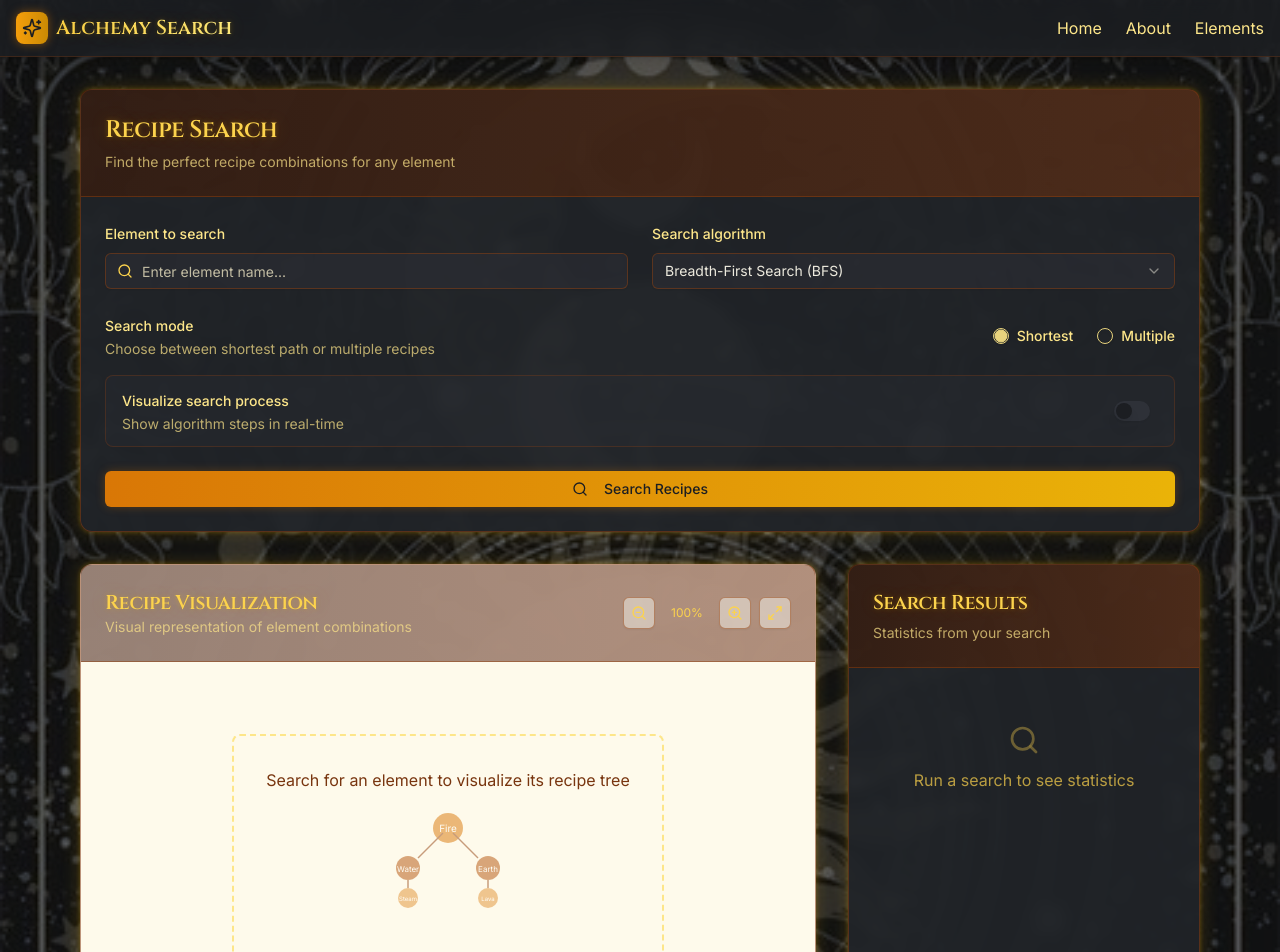
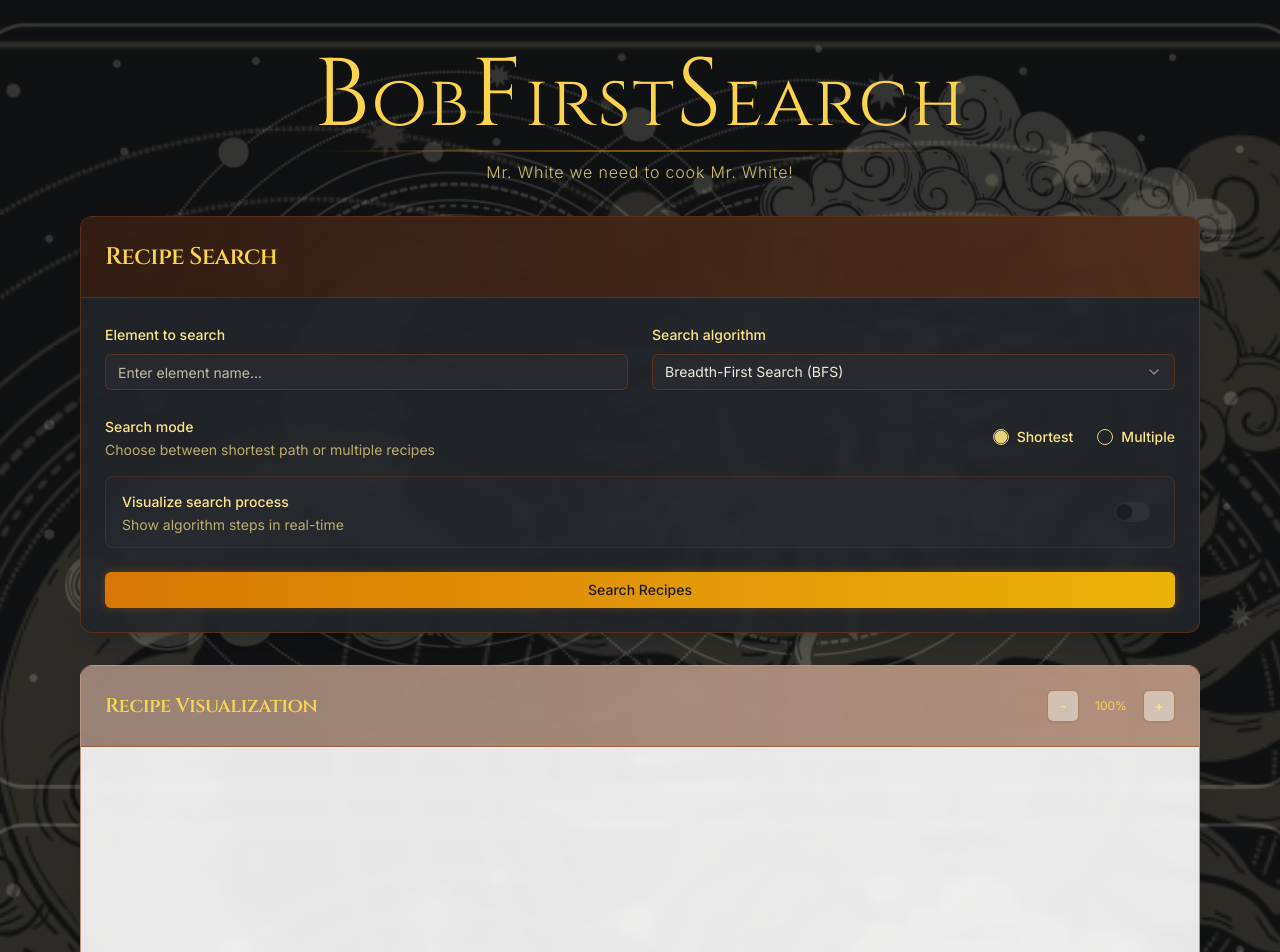
Before and after one commit to PeterWongsoredjo/Tubes2_BobFirstSearch, a Next.js app in the folder src/frontend/: page / in a window 1280 px wide. Shown: the top 952 px of the page. Built offline with nearby package versions, Linux system fonts and the light colour scheme.

Commit message:
feat: added frontend

```diff
--- a/src/frontend/src/app/globals.css
+++ b/src/frontend/src/app/globals.css
@@ -80,14 +80,6 @@
   }
 }
 
-.glow-text {
-  text-shadow: 0 0 5px rgba(234, 179, 8, 0.3), 0 0 20px rgba(234, 179, 8, 0.2);
-}
-
-.glow-border {
-  box-shadow: 0 0 5px rgba(234, 179, 8, 0.3), 0 0 20px rgba(234, 179, 8, 0.2);
-}
-
 .celestial-background {
   position: relative;
 }
--- a/src/frontend/src/app/layout.tsx
+++ b/src/frontend/src/app/layout.tsx
@@ -8,8 +8,8 @@ const inter = Inter({ subsets: ["latin"], variable: "--font-inter" })
 const cinzel = Cinzel({ subsets: ["latin"], variable: "--font-cinzel" })
 
 export const metadata: Metadata = {
-  title: "Little Alchemy 2 Recipe Search",
-  description: "Find recipes and combinations for Little Alchemy 2 elements",
+  title: "Bob First Search",
+  description: "Find recipes and combinations for Little Alchemy 2 using BFS, DFS, or Bidirectional Search.",
 }
 
 export default function RootLayout({
--- a/src/frontend/src/app/page.tsx
+++ b/src/frontend/src/app/page.tsx
@@ -1,23 +1,17 @@
 import { SearchPanel } from "@/components/SearchPanel"
 import { RecipeTree } from "@/components/RecipeTree"
 import { StatsPanel } from "@/components/StatsPanel"
-import { Navbar } from "@/components/navbar"
+import { MainTitle } from "@/components/MainTitle"
 
 export default function Home() {
   return (
-    <main className="min-h-screen celestial-background">
-      <Navbar />
-      <div className="container mx-auto px-4 py-8 max-w-6xl">
-        <div className="space-y-8">
+    <main className="min-h-screen celestial-background pt-8">
+      <div className="container mx-auto px-4 py-4 max-w-6xl">
+        <MainTitle />
+        <div className="space-y-8 mt-6">
           <SearchPanel />
-          <div className="grid gap-8 md:grid-cols-3">
-            <div className="md:col-span-2">
-              <RecipeTree />
-            </div>
-            <div>
-              <StatsPanel />
-            </div>
-          </div>
+          <RecipeTree />
+          <StatsPanel />
         </div>
       </div>
     </main>
--- /dev/null
+++ b/src/frontend/src/components/MainTitle.tsx
@@ -0,0 +1,21 @@
+export function MainTitle() {
+  return (
+    <div className="text-center mb-8 relative">
+
+      <h1 className="font-cinzel text-5xl md:text-6xl lg:text-7xl text-amber-300  tracking-wide relative inline-block">
+        <span className="text-6xl md:text-7xl lg:text-8xl">B</span>ob
+        <span className="text-6xl md:text-7xl lg:text-8xl">F</span>irst
+        <span className="text-6xl md:text-7xl lg:text-8xl">S</span>earch
+
+        <span className="absolute -bottom-2 left-0 right-0 h-0.5 bg-gradient-to-r from-transparent via-amber-500/50 to-transparent"></span>
+      </h1>
+
+      <div className="mt-4 flex items-center justify-center gap-2">
+        <p className="text-amber-200/80 max-w-2xl font-light tracking-wider">
+          Mr. White we need to cook Mr. White!
+        </p>
+      </div>
+
+    </div>
+  )
+}
--- a/src/frontend/src/components/RecipeTree.tsx
+++ b/src/frontend/src/components/RecipeTree.tsx
@@ -1,9 +1,8 @@
 "use client"
 
 import { useState } from "react"
-import { ZoomIn, ZoomOut, Maximize2 } from "lucide-react"
 import { Button } from "@/components/ui/button"
-import { Card, CardContent, CardDescription, CardHeader, CardTitle } from "@/components/ui/card"
+import { Card, CardHeader, CardTitle } from "@/components/ui/card"
 
 export function RecipeTree() {
   const [zoom, setZoom] = useState(100)
@@ -17,14 +16,11 @@ export function RecipeTree() {
   }
 
   return (
-    <Card className="w-full h-[500px] shadow-lg border-amber-800/50 flex flex-col bg-card/90 backdrop-blur-sm glow-border light-theme">
+    <Card className="w-full h-[500px] shadow-lg border-amber-800/50 flex flex-col bg-card/90 backdrop-blur-sm light-theme">
       <CardHeader className="bg-gradient-to-r from-amber-950/50 to-amber-900/50 rounded-t-lg border-b border-amber-800/50">
         <div className="flex items-center justify-between">
           <div>
-            <CardTitle className="text-xl text-amber-300 glow-text font-cinzel">Recipe Visualization</CardTitle>
-            <CardDescription className="text-amber-200/70">
-              Visual representation of element combinations
-            </CardDescription>
+            <CardTitle className="text-xl text-amber-300  font-cinzel">Recipe Visualization</CardTitle>
           </div>
           <div className="flex items-center space-x-2">
             <Button
@@ -33,7 +29,7 @@ export function RecipeTree() {
               className="h-8 w-8 border-amber-800/50 bg-secondary/50"
               onClick={handleZoomOut}
             >
-              <ZoomOut className="h-4 w-4 text-amber-300" />
+              <span className="text-amber-200">-</span>
             </Button>
             <span className="text-xs text-amber-300 w-12 text-center">{zoom}%</span>
             <Button
@@ -42,58 +38,11 @@ export function RecipeTree() {
               className="h-8 w-8 border-amber-800/50 bg-secondary/50"
               onClick={handleZoomIn}
             >
-              <ZoomIn className="h-4 w-4 text-amber-300" />
-            </Button>
-            <Button variant="outline" size="icon" className="h-8 w-8 border-amber-800/50 bg-secondary/50">
-              <Maximize2 className="h-4 w-4 text-amber-300" />
+              <span className="text-amber-200">+</span>
             </Button>
           </div>
         </div>
       </CardHeader>
-      <CardContent className="flex-1 p-0 relative overflow-hidden">
-        <div className="absolute inset-0 flex items-center justify-center bg-amber-50/95 p-6 overflow-auto">
-          <div className="w-full h-full flex items-center justify-center" style={{ transform: `scale(${zoom / 100})` }}>
-            <div className="text-center p-8 rounded-lg border-2 border-dashed border-amber-200">
-              <p className="text-amber-900">Search for an element to visualize its recipe tree</p>
-              {/* Tree visualization will be rendered here */}
-              <div className="mt-4 opacity-50">
-                <svg width="200" height="150" viewBox="0 0 200 150" className="mx-auto">
-                  <g transform="translate(100,20)">
-                    <circle cx="0" cy="0" r="15" fill="#d97706" />
-                    <text x="0" y="4" textAnchor="middle" fill="white" fontSize="10">
-                      Fire
-                    </text>
-
-                    <line x1="-30" y1="30" x2="-5" y2="5" stroke="#92400e" strokeWidth="1.5" />
-                    <circle cx="-40" cy="40" r="12" fill="#b45309" />
-                    <text x="-40" y="44" textAnchor="middle" fill="white" fontSize="8">
-                      Water
-                    </text>
-
-                    <line x1="30" y1="30" x2="5" y2="5" stroke="#92400e" strokeWidth="1.5" />
-                    <circle cx="40" cy="40" r="12" fill="#b45309" />
-                    <text x="40" y="44" textAnchor="middle" fill="white" fontSize="8">
-                      Earth
-                    </text>
-
-                    <line x1="-40" y1="60" x2="-40" y2="52" stroke="#92400e" strokeWidth="1.5" />
-                    <circle cx="-40" cy="70" r="10" fill="#d97706" opacity="0.8" />
-                    <text x="-40" y="73" textAnchor="middle" fill="white" fontSize="6">
-                      Steam
-                    </text>
-
-                    <line x1="40" y1="60" x2="40" y2="52" stroke="#92400e" strokeWidth="1.5" />
-                    <circle cx="40" cy="70" r="10" fill="#d97706" opacity="0.8" />
-                    <text x="40" y="73" textAnchor="middle" fill="white" fontSize="6">
-                      Lava
-                    </text>
-                  </g>
-                </svg>
-              </div>
-            </div>
-          </div>
-        </div>
-      </CardContent>
     </Card>
   )
 }
--- a/src/frontend/src/components/SearchPanel.tsx
+++ b/src/frontend/src/components/SearchPanel.tsx
@@ -3,13 +3,12 @@
 import type React from "react"
 
 import { useState } from "react"
-import { Search } from "lucide-react"
 import { Button } from "@/components/ui/button"
 import { Input } from "@/components/ui/input"
 import { Label } from "@/components/ui/label"
 import { RadioGroup, RadioGroupItem } from "@/components/ui/radio-group"
 import { Switch } from "@/components/ui/switch"
-import { Card, CardContent, CardDescription, CardHeader, CardTitle } from "@/components/ui/card"
+import { Card, CardContent, CardHeader, CardTitle } from "@/components/ui/card"
 import { Select, SelectContent, SelectItem, SelectTrigger, SelectValue } from "@/components/ui/select"
 
 export function SearchPanel() {
@@ -18,16 +17,12 @@ export function SearchPanel() {
 
   const handleSubmit = (e: React.FormEvent) => {
     e.preventDefault()
-    // Handle search submission
   }
 
   return (
     <Card className="w-full shadow-lg border-amber-800/50 bg-card/90 backdrop-blur-sm glow-border">
       <CardHeader className="bg-gradient-to-r from-amber-950/50 to-amber-900/50 rounded-t-lg border-b border-amber-800/50">
         <CardTitle className="text-2xl text-amber-300 glow-text font-cinzel">Recipe Search</CardTitle>
-        <CardDescription className="text-amber-200/70">
-          Find the perfect recipe combinations for any element
-        </CardDescription>
       </CardHeader>
       <CardContent className="pt-6">
         <form onSubmit={handleSubmit} className="space-y-6">
@@ -37,11 +32,10 @@ export function SearchPanel() {
                 Element to search
               </Label>
               <div className="relative">
-                <Search className="absolute left-3 top-2.5 h-4 w-4 text-amber-300" />
                 <Input
                   id="element"
                   placeholder="Enter element name..."
-                  className="pl-9 border-amber-800/50 bg-secondary/50"
+                  className=" border-amber-800/50 bg-secondary/50"
                 />
               </div>
             </div>
@@ -97,10 +91,10 @@ export function SearchPanel() {
                     <SelectValue placeholder="Max" />
                   </SelectTrigger>
                   <SelectContent className="bg-card border-amber-800/50">
+                    <SelectItem value="1">1</SelectItem>
+                    <SelectItem value="2">2</SelectItem>
                     <SelectItem value="3">3</SelectItem>
-                    <SelectItem value="5">5</SelectItem>
-                    <SelectItem value="10">10</SelectItem>
-                    <SelectItem value="20">20</SelectItem>
+                    <SelectItem value="4">4</SelectItem>
                   </SelectContent>
                 </Select>
               </div>
@@ -121,7 +115,6 @@ export function SearchPanel() {
             type="submit"
             className="w-full bg-gradient-to-r from-amber-600 to-yellow-500 hover:from-amber-500 hover:to-yellow-400 text-background font-medium shadow-[0_0_10px_rgba(217,119,6,0.3)]"
           >
-            <Search className="mr-2 h-4 w-4" />
             Search Recipes
           </Button>
         </form>
--- a/src/frontend/src/components/StatsPanel.tsx
+++ b/src/frontend/src/components/StatsPanel.tsx
@@ -1,10 +1,8 @@
 "use client"
 
-import { Clock, Hash, Search, Zap } from "lucide-react"
-import { Card, CardContent, CardDescription, CardHeader, CardTitle } from "@/components/ui/card"
+import { Card, CardContent, CardHeader, CardTitle } from "@/components/ui/card"
 
 export function StatsPanel() {
-  // This would be populated with real data after a search
   const stats = {
     searchTime: null as number | null,
     nodesVisited: null as number | null,
@@ -17,12 +15,10 @@ export function StatsPanel() {
     <Card className="w-full h-full shadow-lg border-amber-800/50 bg-card/90 backdrop-blur-sm glow-border">
       <CardHeader className="bg-gradient-to-r from-amber-950/50 to-amber-900/50 rounded-t-lg border-b border-amber-800/50">
         <CardTitle className="text-xl text-amber-300 glow-text font-cinzel">Search Results</CardTitle>
-        <CardDescription className="text-amber-200/70">Statistics from your search</CardDescription>
       </CardHeader>
       <CardContent className="pt-6">
         {stats.searchTime === null ? (
           <div className="text-center py-8 text-amber-300/70">
-            <Search className="mx-auto h-8 w-8 mb-3 opacity-50" />
             <p>Run a search to see statistics</p>
           </div>
         ) : (
@@ -30,23 +26,21 @@ export function StatsPanel() {
             <div className="grid grid-cols-2 gap-4">
               <div className="bg-secondary/30 rounded-lg p-4 border border-amber-800/30">
                 <div className="flex items-center gap-2 mb-1 text-amber-200">
-                  <Clock className="h-4 w-4" />
                   <span className="text-sm font-medium">Search Time</span>
                 </div>
                 <p className="text-xl font-semibold text-amber-300">{stats.searchTime} ms</p>
               </div>
+
               <div className="bg-secondary/30 rounded-lg p-4 border border-amber-800/30">
                 <div className="flex items-center gap-2 mb-1 text-amber-200">
-                  <Hash className="h-4 w-4" />
                   <span className="text-sm font-medium">Nodes Visited</span>
                 </div>
                 <p className="text-xl font-semibold text-amber-300">{stats.nodesVisited}</p>
               </div>
+
             </div>
-
             <div className="bg-secondary/30 rounded-lg p-4 border border-amber-800/30">
               <div className="flex items-center gap-2 mb-1 text-amber-200">
-                <Zap className="h-4 w-4" />
                 <span className="text-sm font-medium">Recipes Found</span>
               </div>
               <p className="text-xl font-semibold text-amber-300">{stats.recipesFound}</p>
@@ -57,6 +51,7 @@ export function StatsPanel() {
                 <span className="text-amber-200/70">Algorithm</span>
                 <span className="font-medium text-amber-200">{stats.algorithm || "—"}</span>
               </div>
+
               <div className="flex justify-between text-sm">
                 <span className="text-amber-200/70">Search Mode</span>
                 <span className="font-medium text-amber-200">{stats.mode || "—"}</span>
--- a/src/frontend/src/components/navbar.tsx
+++ /dev/null
@@ -1,32 +0,0 @@
-import { Sparkles } from "lucide-react"
-import Link from "next/link"
-
-export function Navbar() {
-  return (
-    <header className="sticky top-0 z-10 bg-background/80 backdrop-blur-md border-b border-amber-800/30 shadow-md">
-      <div className="container mx-auto px-4 py-3">
-        <div className="flex items-center justify-between">
-          <Link href="/" className="flex items-center gap-2">
-            <div className="bg-gradient-to-r from-amber-500 to-yellow-600 p-1.5 rounded-lg shadow-[0_0_10px_rgba(217,119,6,0.5)]">
-              <Sparkles className="h-5 w-5 text-background" />
-            </div>
-            <span className="font-cinzel font-semibold text-xl bg-gradient-to-r from-amber-300 to-yellow-200 bg-clip-text text-transparent glow-text">
-              Alchemy Search
-            </span>
-          </Link>
-          <nav className="hidden md:flex items-center gap-6">
-            <Link href="/" className="text-amber-200 hover:text-amber-100 transition-colors">
-              Home
-            </Link>
-            <Link href="/about" className="text-amber-200 hover:text-amber-100 transition-colors">
-              About
-            </Link>
-            <Link href="/elements" className="text-amber-200 hover:text-amber-100 transition-colors">
-              Elements
-            </Link>
-          </nav>
-        </div>
-      </div>
-    </header>
-  )
-}
```
Also changed, not shown: src/frontend/public/images/alchemy-background.jpg.
